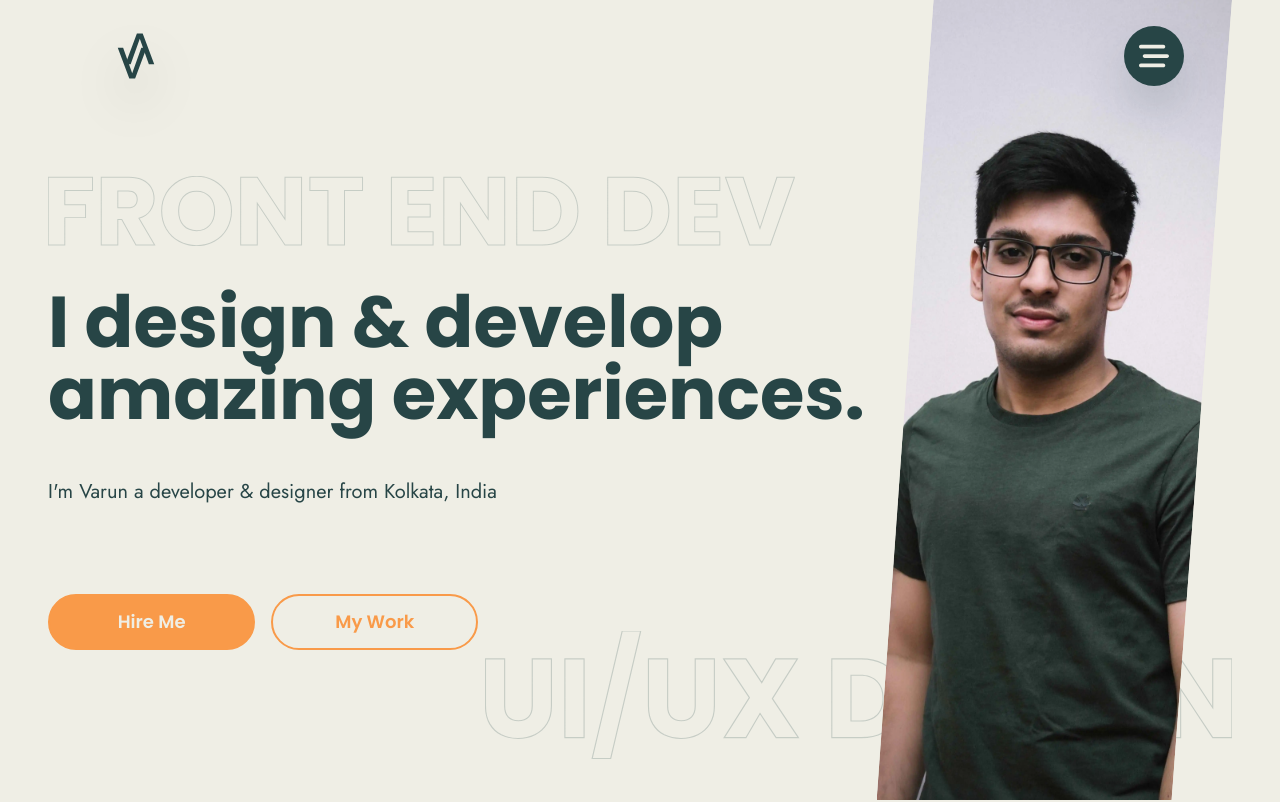
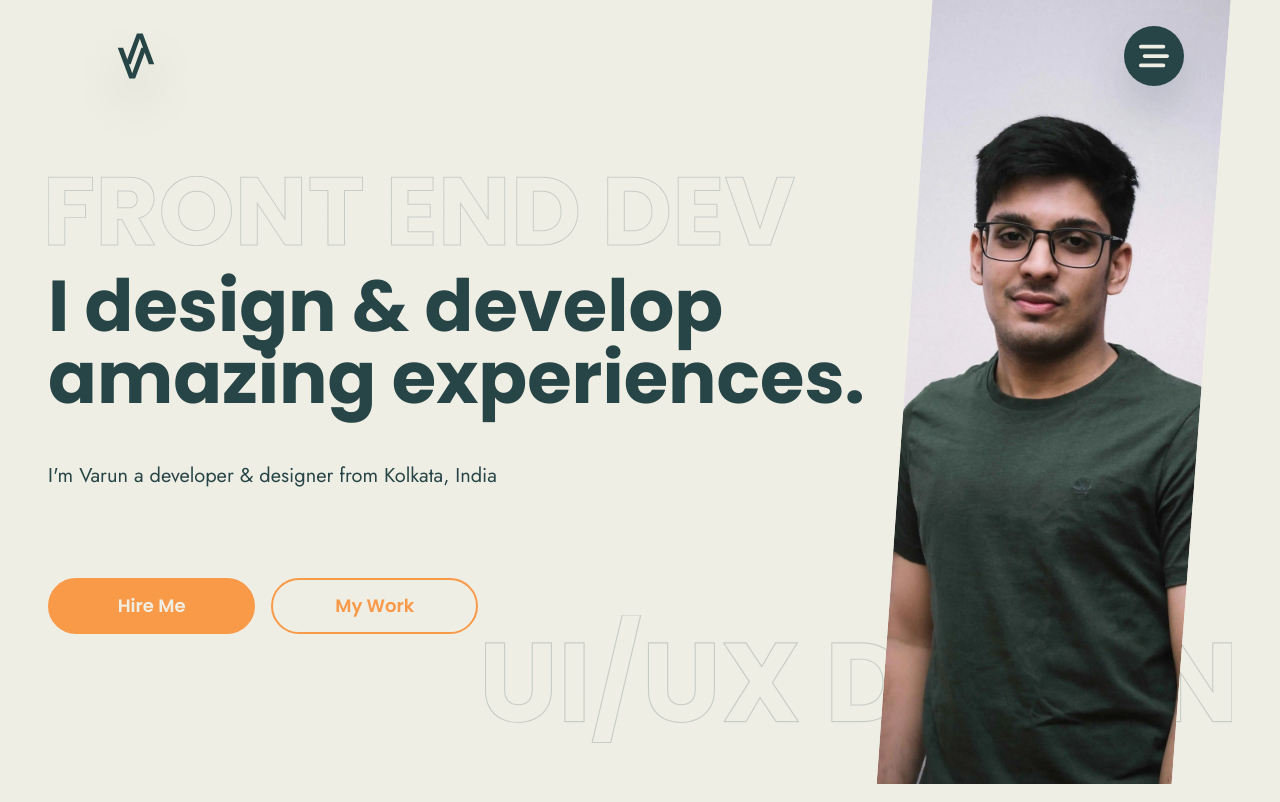
Before and after one commit to Varun-Bhabhra/Portfolio-2.0, a React (Create React App) app: page / in a window 1280 px wide. Shown: the top 802 px of the page. Built offline with nearby package versions, Linux system fonts and the light colour scheme.

Commit message:
Minor Changes

```diff
--- a/src/components/Hero.js
+++ b/src/components/Hero.js
@@ -10,7 +10,7 @@ import herobg2 from "../img/hero_bg2.svg"
 
 const Hero = () => {
   return (
-    <div id="showcase" className="pt-32 text-secondary">
+    <div id="showcase" className="pt-28 text-secondary">
 
       <section id="hero" className="max-w-screen-xl text-left sm:text-left mx-auto px-6 md:px-12 2xl:px-0 grid gap-10 sm:gap-0 justify-items-center items-center sm:grid-flow-col">
 
```
